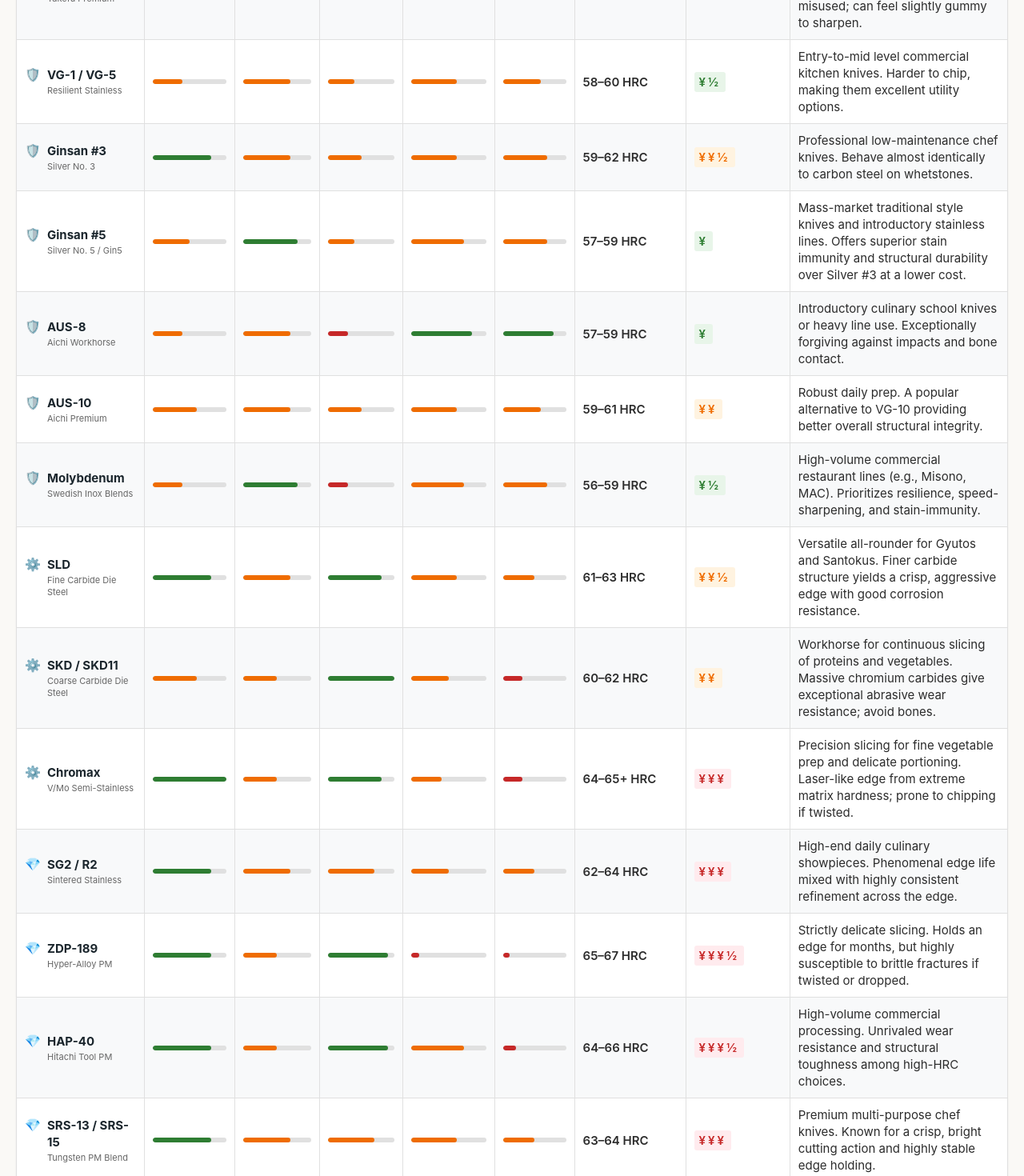
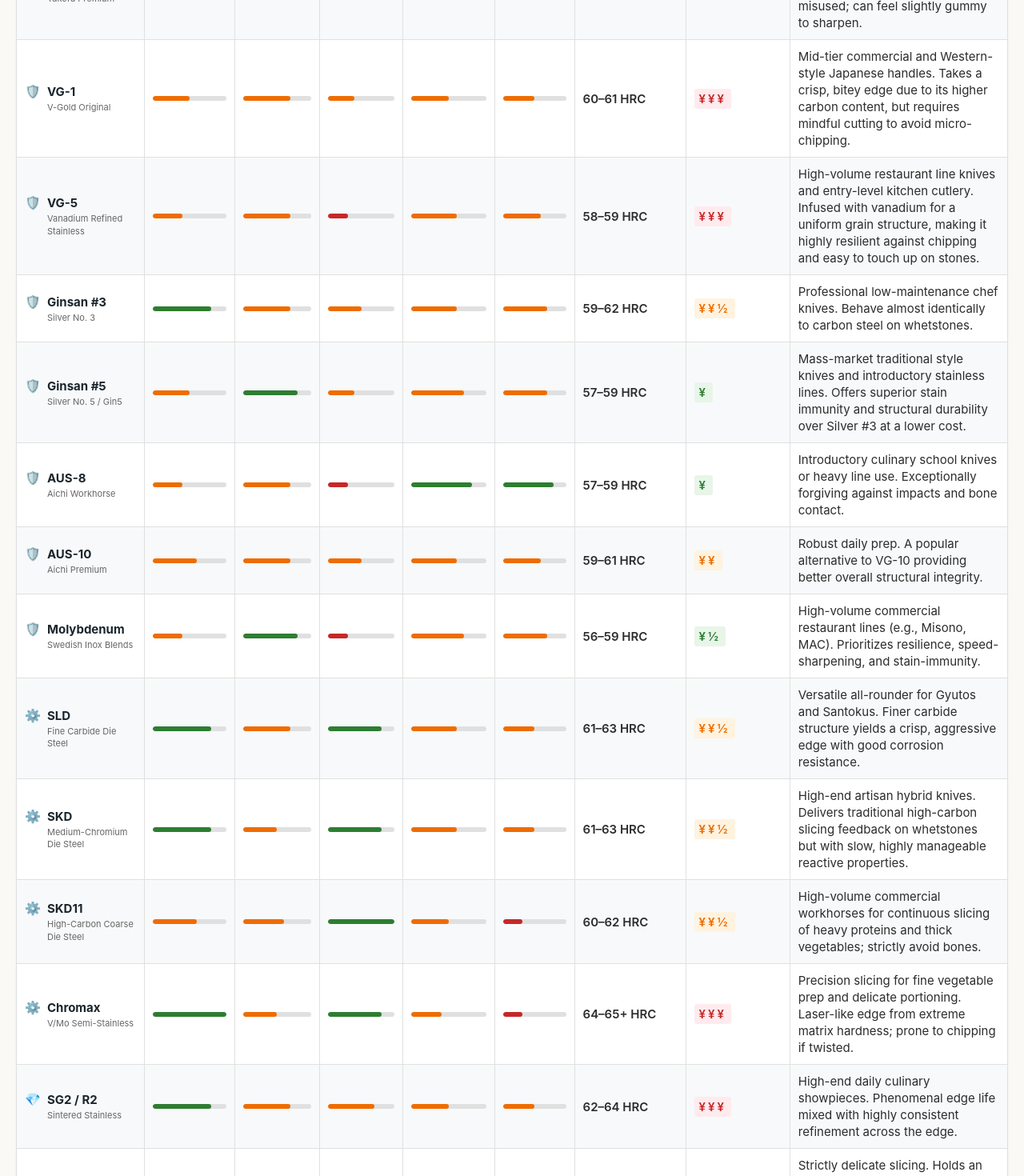
Before and after one commit to friendofdog/japan-knife, a React (Vite) app: page / in a window 1280 px wide. Shown: the part 1600-3070 px from the top of the page at 80% size. Built offline with nearby package versions, Linux system fonts and the light colour scheme.

Commit message:
Break up combined steel types

```diff
--- a/src/data/steels.js
+++ b/src/data/steels.js
@@ -143,16 +143,40 @@
     value: 4,
     rarity: 1,
   },
+  // {
+  //   key: 'vg1Vg5',
+  //   category: 'stainless',
+  //   maxSharpness: 4,
+  //   corrosionRes: 7,
+  //   edgeRetention: 4,
+  //   toughness: 6,
+  //   easeOfSharp: 6,
+  //   maxHardness: { val: 59, label: '58–60 HRC' },
+  //   value: 3,
+  //   rarity: 2,
+  // },
   {
-    key: 'vg1Vg5',
+    key: 'vg1',
+    category: 'stainless',
+    maxSharpness: 5,
+    corrosionRes: 7,
+    edgeRetention: 4,
+    toughness: 5,
+    easeOfSharp: 5,
+    maxHardness: { val: 60.5, label: '60–61 HRC' },
+    value: 6,
+    rarity: 3,
+  },
+  {
+    key: 'vg5',
     category: 'stainless',
     maxSharpness: 4,
     corrosionRes: 7,
-    edgeRetention: 4,
+    edgeRetention: 3,
     toughness: 6,
     easeOfSharp: 6,
-    maxHardness: { val: 59, label: '58–60 HRC' },
-    value: 3,
+    maxHardness: { val: 58.5, label: '58–59 HRC' },
+    value: 6,
     rarity: 2,
   },
   {
@@ -227,16 +251,40 @@
     value: 5,
     rarity: 3,
   },
+  // {
+  //   key: 'skdSkd11',
+  //   category: 'semi-stainless',
+  //   maxSharpness: 6,
+  //   corrosionRes: 5,
+  //   edgeRetention: 10,
+  //   toughness: 5,
+  //   easeOfSharp: 3,
+  //   maxHardness: { val: 61, label: '60–62 HRC' },
+  //   value: 4,
+  //   rarity: 3,
+  // },
   {
-    key: 'skdSkd11',
+    key: 'skd',
+    category: 'semi-stainless',
+    maxSharpness: 8,
+    corrosionRes: 5,
+    edgeRetention: 8,
+    toughness: 6,
+    easeOfSharp: 5,
+    maxHardness: { val: 62, label: '61–63 HRC' },
+    value: 5,
+    rarity: 3,
+  },
+  {
+    key: 'skd11',
     category: 'semi-stainless',
     maxSharpness: 6,
-    corrosionRes: 5,
+    corrosionRes: 6,
     edgeRetention: 10,
     toughness: 5,
     easeOfSharp: 3,
     maxHardness: { val: 61, label: '60–62 HRC' },
-    value: 4,
+    value: 5,
     rarity: 3,
   },
   {
@@ -287,16 +335,40 @@
     value: 7,
     rarity: 4,
   },
+  // {
+  //   key: 'srs13Srs15',
+  //   category: 'powder-metallurgy',
+  //   maxSharpness: 8,
+  //   corrosionRes: 7,
+  //   edgeRetention: 7,
+  //   toughness: 6,
+  //   easeOfSharp: 5,
+  //   maxHardness: { val: 63.5, label: '63–64 HRC' },
+  //   value: 6,
+  //   rarity: 4,
+  // },
   {
-    key: 'srs13Srs15',
+    key: 'srs13',
     category: 'powder-metallurgy',
     maxSharpness: 8,
     corrosionRes: 7,
     edgeRetention: 7,
+    toughness: 7,
+    easeOfSharp: 5,
+    maxHardness: { val: 62.5, label: '62–63 HRC' },
+    value: 3,
+    rarity: 4,
+  },
+  {
+    key: 'srs15',
+    category: 'powder-metallurgy',
+    maxSharpness: 8,
+    corrosionRes: 7,
+    edgeRetention: 8,
     toughness: 6,
-    easeOfSharp: 5,
+    easeOfSharp: 4,
     maxHardness: { val: 63.5, label: '63–64 HRC' },
-    value: 6,
+    value: 3,
     rarity: 4,
   },
 ];
--- a/src/locales/en.js
+++ b/src/locales/en.js
@@ -92,10 +92,20 @@
       sub: 'Takefu Premium',
       use: 'Mass-market premium home/commercial line Gyutos. Prone to micro-chipping if misused; can feel slightly gummy to sharpen.',
     },
-    vg1Vg5: {
-      name: 'VG-1 / VG-5',
-      sub: 'Resilient Stainless',
-      use: 'Entry-to-mid level commercial kitchen knives. Harder to chip, making them excellent utility options.',
+    // vg1Vg5: {
+    //   name: 'VG-1 / VG-5',
+    //   sub: 'Resilient Stainless',
+    //   use: 'Entry-to-mid level commercial kitchen knives. Harder to chip, making them excellent utility options.',
+    // },
+    vg1: {
+      name: 'VG-1',
+      sub: 'V-Gold Original',
+      use: 'Mid-tier commercial and Western-style Japanese handles. Takes a crisp, bitey edge due to its higher carbon content, but requires mindful cutting to avoid micro-chipping.',
+    },
+    vg5: {
+      name: 'VG-5',
+      sub: 'Vanadium Refined Stainless',
+      use: 'High-volume restaurant line knives and entry-level kitchen cutlery. Infused with vanadium for a uniform grain structure, making it highly resilient against chipping and easy to touch up on stones.',
     },
     ginsan3: {
       name: 'Ginsan #3',
@@ -127,10 +137,20 @@
       sub: 'Fine Carbide Die Steel',
       use: 'Versatile all-rounder for Gyutos and Santokus. Finer carbide structure yields a crisp, aggressive edge with good corrosion resistance.',
     },
-    skdSkd11: {
-      name: 'SKD / SKD11',
-      sub: 'Coarse Carbide Die Steel',
-      use: 'Workhorse for continuous slicing of proteins and vegetables. Massive chromium carbides give exceptional abrasive wear resistance; avoid bones.',
+    // skdSkd11: {
+    //   name: 'SKD / SKD11',
+    //   sub: 'Coarse Carbide Die Steel',
+    //   use: 'Workhorse for continuous slicing of proteins and vegetables. Massive chromium carbides give exceptional abrasive wear resistance; avoid bones.',
+    // },
+    skd: {
+      name: 'SKD',
+      sub: 'Medium-Chromium Die Steel',
+      use: 'High-end artisan hybrid knives. Delivers traditional high-carbon slicing feedback on whetstones but with slow, highly manageable reactive properties.',
+    },
+    skd11: {
+      name: 'SKD11',
+      sub: 'High-Carbon Coarse Die Steel',
+      use: 'High-volume commercial workhorses for continuous slicing of heavy proteins and thick vegetables; strictly avoid bones.',
     },
     'chromax': {
       name: 'Chromax',
@@ -152,10 +172,20 @@
       sub: 'Hitachi Tool PM',
       use: 'High-volume commercial processing. Unrivaled wear resistance and structural toughness among high-HRC choices.',
     },
-    srs13Srs15: {
-      name: 'SRS-13 / SRS-15',
-      sub: 'Tungsten PM Blend',
-      use: 'Premium multi-purpose chef knives. Known for a crisp, bright cutting action and highly stable edge holding.',
+    // srs13Srs15: {
+    //   name: 'SRS-13 / SRS-15',
+    //   sub: 'Tungsten PM Blend',
+    //   use: 'Premium multi-purpose chef knives. Known for a crisp, bright cutting action and highly stable edge holding.',
+    // },
+    srs13: {
+      name: 'SRS-13',
+      sub: 'Sanyo PM Stainless',
+      use: 'Premium all-rounder chef knives. Provides a highly stable, chip-resistant powder steel edge that holds up to fast line work.',
+    },
+    srs15: {
+      name: 'SRS-15',
+      sub: 'Tungsten-Enriched PM',
+      use: 'High-performance luxury slicing and fine dicing. Known for a crisp, incredibly bright cutting action and elite longevity.',
     },
   },
 };
--- a/src/locales/ja.js
+++ b/src/locales/ja.js
@@ -92,10 +92,20 @@
       sub: '武生プレミアム',
       use: '大量生産の高級家庭用・業務用牛刀向け。誤った使い方でマイクロチッピングが発生しやすく、研ぎ感がやや粘る場合がある。',
     },
-    vg1Vg5: {
-      name: 'VG-1 / VG-5',
-      sub: '耐久ステンレス',
-      use: 'エントリー〜中級業務用包丁向け。欠けにくく、優れた実用オプションとなっている。',
+    // vg1Vg5: {
+    //   name: 'VG-1 / VG-5',
+    //   sub: '耐久ステンレス',
+    //   use: 'エントリー〜中級業務用包丁向け。欠けにくく、優れた実用オプションとなっている。',
+    // },
+    vg1: {
+      name: 'VG-1',
+      sub: 'V-ゴールドオリジナル',
+      use: '中級商業用および洋式和包丁向け。高炭素量によりキレのある噛みつくエッジを実現するが、マイクロチッピングを避けるため丁寧な使い方が必要。',
+    },
+    vg5: {
+      name: 'VG-5',
+      sub: 'バナジウム精製ステンレス',
+      use: '高回転レストランライン包丁・エントリーレベルの家庭用刃物向け。バナジウム添加による均一な粒子構造で欠けに非常に強く、砥石での修正も容易。',
     },
     ginsan3: {
       name: '銀三',
@@ -127,10 +137,20 @@
       sub: '微細炭化物ダイス鋼',
       use: '牛刀・三徳包丁向けの万能鋼材。微細な炭化物組織により、切れ味の鋭いアグレッシブなエッジと良好な耐食性を実現。',
     },
-    skdSkd11: {
-      name: 'SKD / SKD11',
-      sub: '粗炭化物ダイス鋼',
-      use: 'タンパク質・野菜の連続薄切り向けの実用鋼材。巨大なクロム炭化物が卓越した耐摩耗性を発揮するが、骨は避けること。',
+    // skdSkd11: {
+    //   name: 'SKD / SKD11',
+    //   sub: '粗炭化物ダイス鋼',
+    //   use: 'タンパク質・野菜の連続薄切り向けの実用鋼材。巨大なクロム炭化物が卓越した耐摩耗性を発揮するが、骨は避けること。',
+    // },
+    skd: {
+      name: 'SKD',
+      sub: '中クロムダイス鋼',
+      use: '高級職人系ハイブリッド包丁向け。砥石上での伝統的なハイカーボン的スライス感触と、緩やかで管理しやすい反応性を両立。',
+    },
+    skd11: {
+      name: 'SKD11',
+      sub: '高炭素粗炭化物ダイス鋼',
+      use: '重いタンパク質・厚い野菜の連続薄切りに特化した大量業務用鋼材。骨は厳禁。',
     },
     chromax: {
       name: 'クロマックス',
@@ -152,10 +172,20 @@
       sub: '日立工具PM',
       use: '大量業務加工向け。高HRC鋼材の中で、耐摩耗性と構造的靭性において並ぶものがない。',
     },
-    srs13Srs15: {
-      name: 'SRS-13 / SRS-15',
-      sub: 'タングステンPM配合',
-      use: 'プレミアムな多目的包丁向け。切れ味のキレと明るい切り感、非常に安定した刃持ちで知られる。',
+    // srs13Srs15: {
+    //   name: 'SRS-13 / SRS-15',
+    //   sub: 'タングステンPM配合',
+    //   use: 'プレミアムな多目的包丁向け。切れ味のキレと明るい切り感、非常に安定した刃持ちで知られる。',
+    // },
+    srs13: {
+      name: 'SRS-13',
+      sub: 'サンヨーPMステンレス',
+      use: 'プレミアムな万能包丁向け。高速な調理ライン作業にも耐える、非常に安定した欠けにくいPM鋼エッジを提供。',
+    },
+    srs15: {
+      name: 'SRS-15',
+      sub: 'タングステン強化PM',
+      use: '高性能な高級薄切り・精密みじん切り向け。鋭く非常に明るい切れ感と、卓越した刃持ちで知られる。',
     },
   },
 };
```
